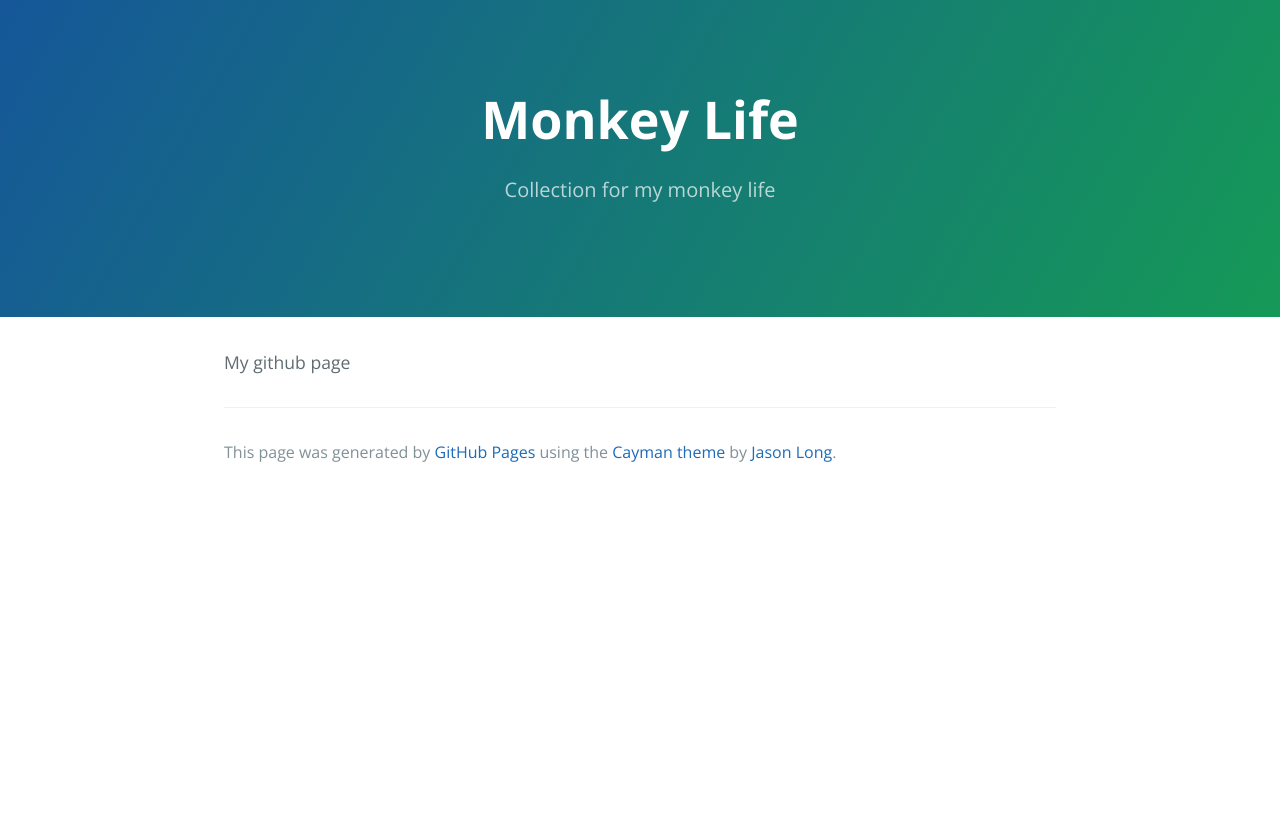
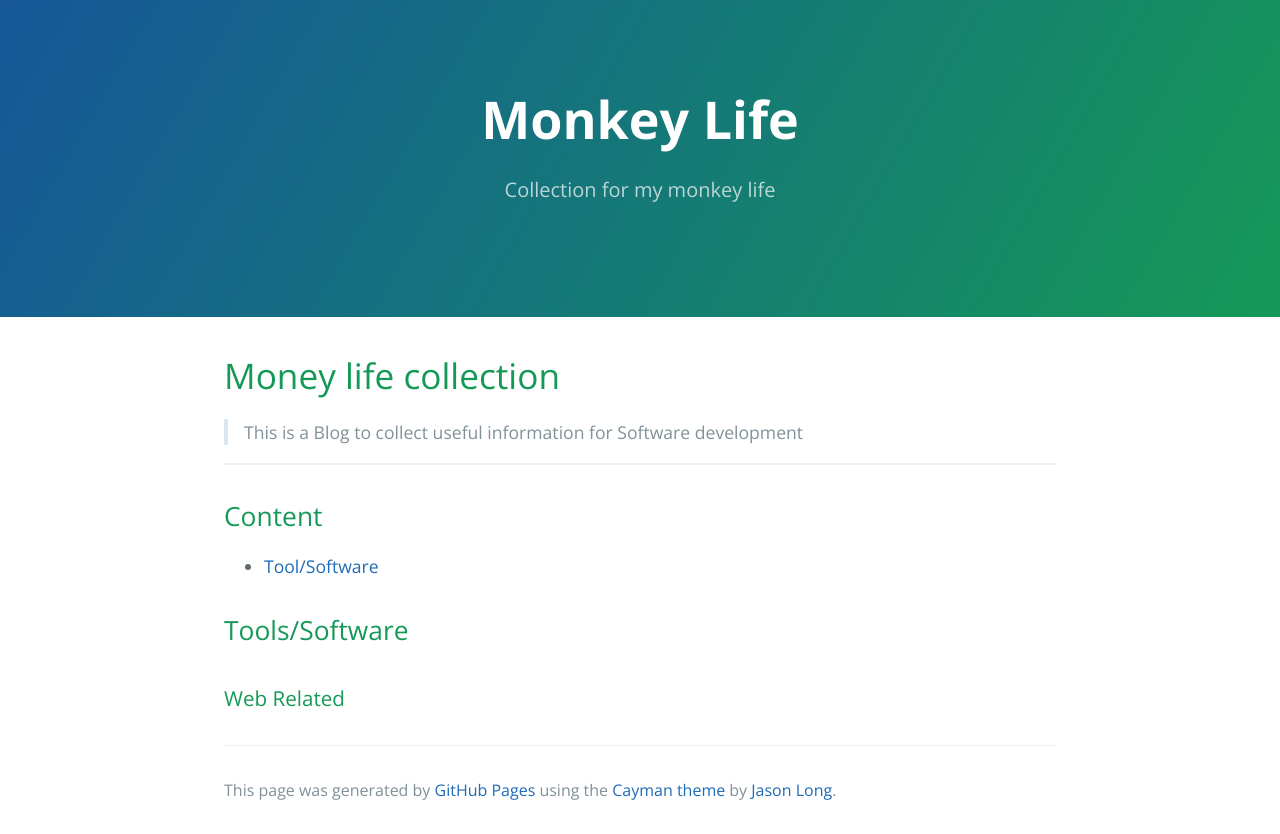
Before and after one commit to tonydingca/tonydingca.github.io, a plain HTML site: page index.html in a window 1280 px wide. Before the commit the page ends 800 px from the top, so only its background shows below. Drawn offline with nearby package versions, Linux system fonts and the light colour scheme.

Commit message:
Replace master branch with page content via GitHub

```diff
--- a/index.html
+++ b/index.html
@@ -16,7 +16,28 @@
     </section>
 
     <section class="main-content">
-      <p>My github page</p>
+      <h1>
+<a id="money-life-collection" class="anchor" href="#money-life-collection" aria-hidden="true"><span aria-hidden="true" class="octicon octicon-link"></span></a>Money life collection</h1>
+
+<blockquote>
+<p>This is a Blog to collect useful information for Software development</p>
+</blockquote>
+
+<hr>
+
+<h2>
+<a id="content" class="anchor" href="#content" aria-hidden="true"><span aria-hidden="true" class="octicon octicon-link"></span></a>Content</h2>
+
+<ul>
+<li><a href="#tools">Tool/Software</a></li>
+</ul>
+
+<h2 id="tools">
+<a id="-toolssoftware-" class="anchor" href="#-toolssoftware-" aria-hidden="true"><span aria-hidden="true" class="octicon octicon-link"></span></a> Tools/Software </h2>
+
+<p></p><h3 id="web">
+<a id="web-related-" class="anchor" href="#web-related-" aria-hidden="true"><span aria-hidden="true" class="octicon octicon-link"></span></a>Web Related <h3></h3>
+</h3>
 
       <footer class="site-footer">
 
--- a/params.json
+++ b/params.json
@@ -1,6 +1,6 @@
 {
   "name": "Monkey Life",
   "tagline": "Collection for my monkey life",
-  "body": "\r\nMy github page\r\n",
+  "body": "# Money life collection\r\n\r\n>This is a Blog to collect useful information for Software development\r\n\r\n---\r\n\r\n## Content\r\n- [Tool/Software] (#tools)\r\n\r\n<h2 id=\"tools\"> Tools/Software </h2>\r\n<h3 id=\"web\">Web Related <h3>\r\n\r\n",
   "note": "Don't delete this file! It's used internally to help with page regeneration."
 }
```
